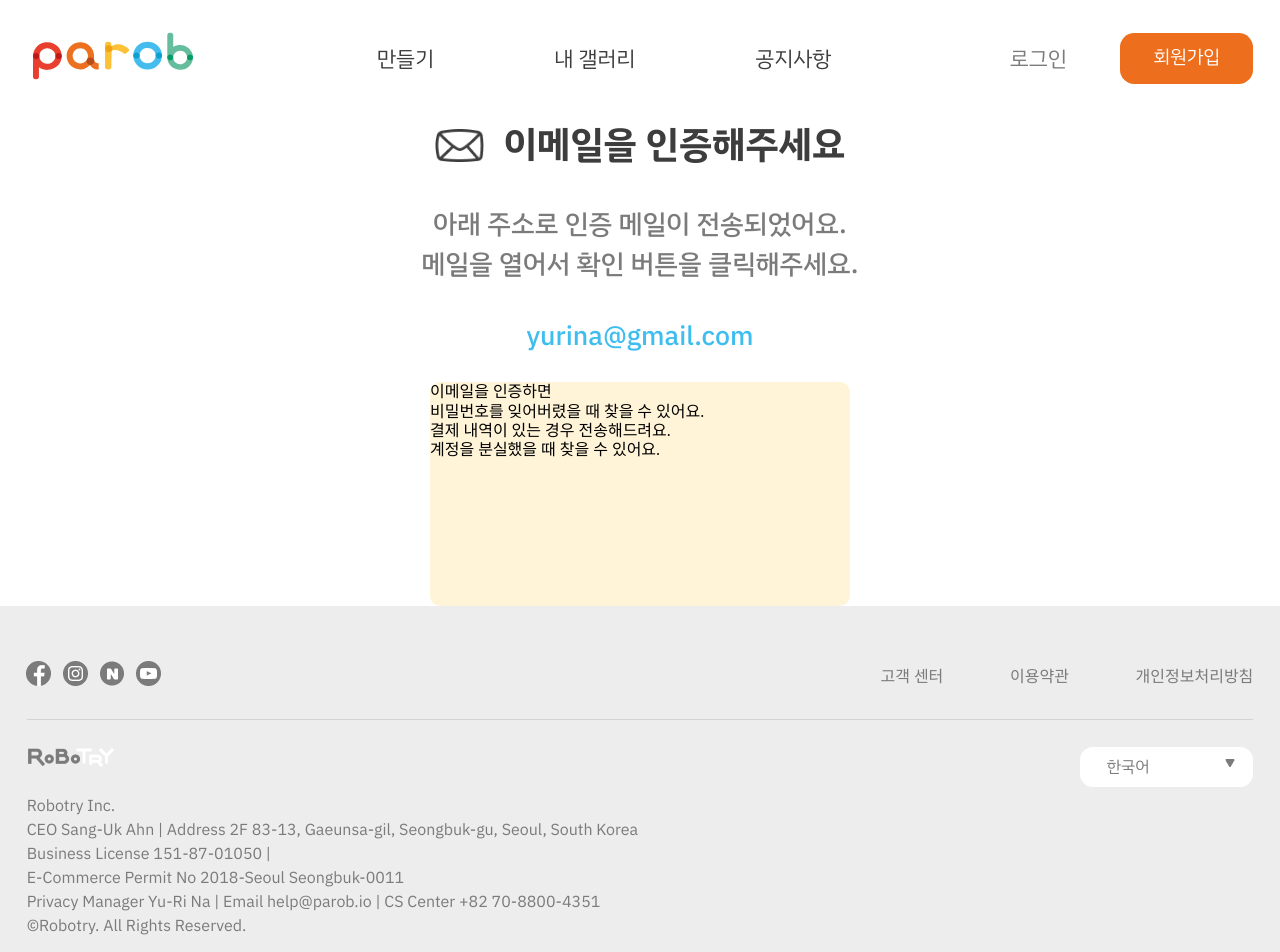
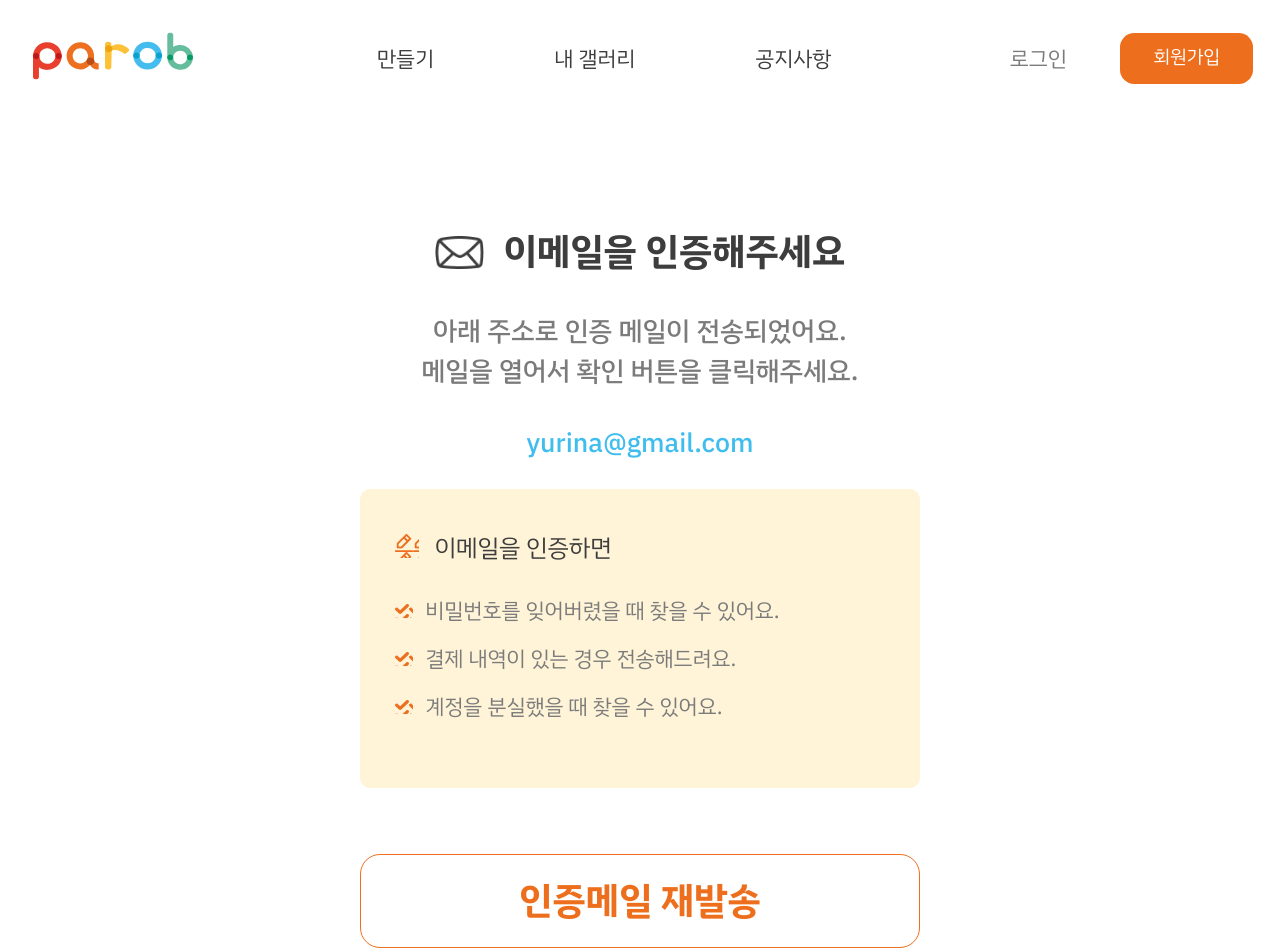
Before and after one commit to yoojin1119/ParobFrontG, a Next.js app: page /verify in a window 1280 px wide. Shown: the top 952 px of the page. Built offline with nearby package versions, Linux system fonts and the light colour scheme.

Commit message:
verify 화면 구현

```diff
--- a/src/pages/verify/index.jsx
+++ b/src/pages/verify/index.jsx
@@ -25,6 +25,7 @@ export default function VerifiyPage (){
                         <VerifyDesTxt>계정을 분실했을 때 찾을 수 있어요.</VerifyDesTxt>
                     </VerifyDesList>
                 </VerifyDes>
+                <MailBtn>인증메일 재발송</MailBtn>
             </VerifyWrap>
             <Footer />
         </Container>
@@ -36,6 +37,7 @@ display: flex;
 flex-direction: column;
 align-items:center;
 justify-content: center;
+margin: 6.667rem 0;
 `;
 const Title = styled.div`
 display: flex;
@@ -64,8 +66,10 @@ color: ${({ theme }) => theme.color.primaryBlue};
 margin-bottom: 1.625rem;
 `;
 const VerifyDes = styled.div`
-width: 26.25rem;
-height: 14rem;
+width: 35rem;
+height: 18.667rem;
+padding: 2.833rem 2.167rem;
+margin-bottom: 4.167rem;
 background-color: ${({ theme }) => theme.color.Select};
 border-radius: 10px;
 `;
@@ -73,6 +77,42 @@ const VerifyDesList = styled.ul`
 display: flex;
 flex-direction: column;
 justify-content:center;
+
 `;
-const VerifyDesTit = styled.p``;
-const VerifyDesTxt = styled.li``;
+const VerifyDesTit = styled.h4`
+display: flex;
+gap: 1rem;
+margin-bottom: 2rem;
+${({ theme }) => theme.fontSize.h4};
+color: ${({ theme }) => theme.color.textDeepGray};
+&::before{
+    content:'';
+    display: block;
+    background: url('assets/images/icons/verify.png');
+    width: 1.5rem;
+    height:  1.5rem;
+}
+`;
+const VerifyDesTxt = styled.li`
+display: flex;
+align-items:center;
+gap: 0.75rem;
+margin-bottom: 1rem;
+${({ theme }) => theme.fontSize. bigRegular};
+color: ${({ theme }) => theme.color.textGray};
+&::before{
+    content:'';
+    display: block;
+    background: url('assets/images/icons/orangeCheck.svg');
+    width: 1.167rem;
+    height:  0.833rem;
+}
+`;
+const MailBtn = styled.button`
+    ${({ theme }) => theme.fontSize. h2};
+    color: ${({ theme }) => theme.color.primaryOrange};
+    width:35rem;
+    height: 5.833rem;
+    border: 1px solid #ED6F1E;
+    border-radius: 20px;
+`;
```
Also changed, not shown: public/assets/images/icons/orangeCheck.svg (added), public/assets/images/icons/verify.png (added).
